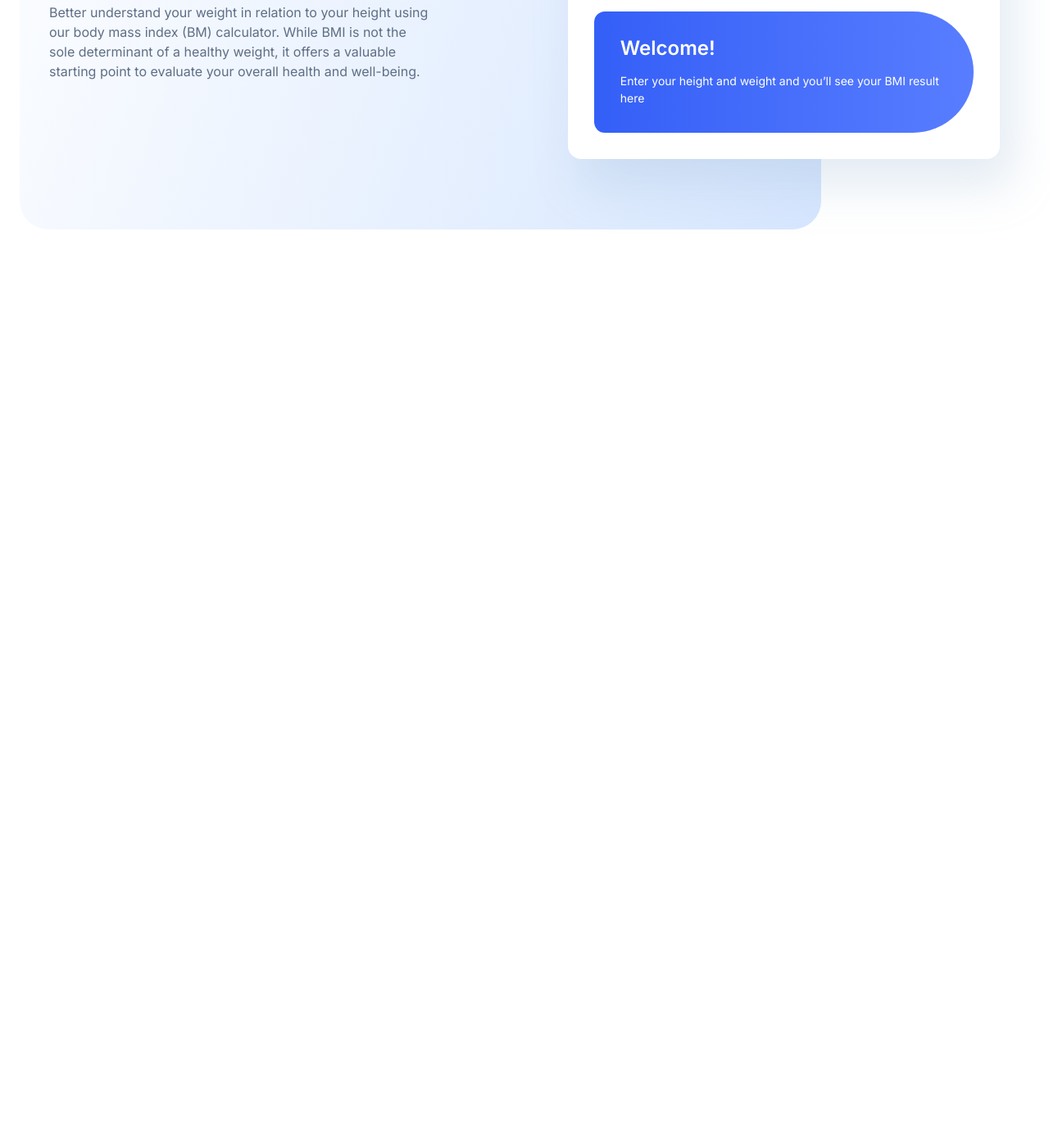
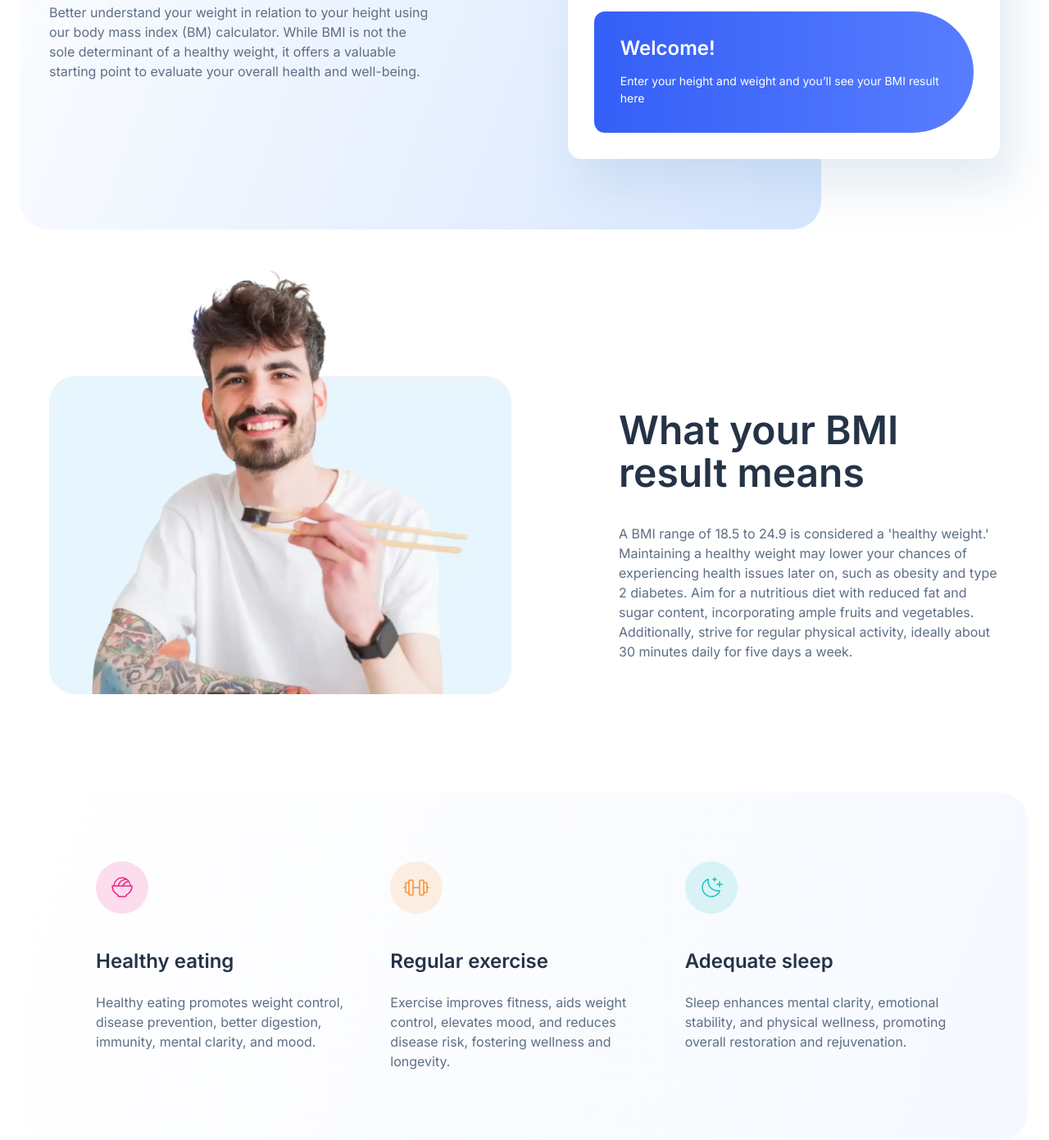
Before and after one commit to Moorroww/FrontEndMentor_bmi-calculator, a website: page index.html in a window 1280 px wide. Shown: the part 457-1848 px from the top of the page at 82% size. Before the commit the page ends 800 px from the top, so only its background shows below. Drawn offline with Linux system fonts and the light colour scheme.

Commit message:
about bmi and tips sections
Added 2 new sections, one more to go :)

```diff
--- a/index.html
+++ b/index.html
@@ -132,5 +132,56 @@
         </div>
       </div>
     </section>
+
+    <section id="about-bmi">
+      <img src="./assets/image-man-eating.webp" alt="eating man" />
+      <div>
+        <h2>What your BMI result means</h2>
+        <p>
+          A BMI range of 18.5 to 24.9 is considered a 'healthy weight.'
+          Maintaining a healthy weight may lower your chances of experiencing
+          health issues later on, such as obesity and type 2 diabetes. Aim for a
+          nutritious diet with reduced fat and sugar content, incorporating
+          ample fruits and vegetables. Additionally, strive for regular physical
+          activity, ideally about 30 minutes daily for five days a week.
+        </p>
+      </div>
+    </section>
+
+    <section id="tips">
+      <div id="tips-bg-rectangle"></div>
+      <div id="tip-tiles-container">
+        <div class="tip-tiles">
+          <img src="./assets/icon-eating.svg" alt="food icon" />
+          <div>
+            <span>Healthy eating</span>
+            <p>
+              Healthy eating promotes weight control, disease prevention, better
+              digestion, immunity, mental clarity, and mood.
+            </p>
+          </div>
+        </div>
+        <div class="tip-tiles">
+          <img src="./assets/icon-exercise.svg" alt="phisical exercise icon" />
+          <div>
+            <span>Regular exercise</span>
+            <p>
+              Exercise improves fitness, aids weight control, elevates mood, and
+              reduces disease risk, fostering wellness and longevity.
+            </p>
+          </div>
+        </div>
+        <div class="tip-tiles">
+          <img src="./assets/icon-sleep.svg" alt="sleep icon" />
+          <div>
+            <span>Adequate sleep</span>
+            <p>
+              Sleep enhances mental clarity, emotional stability, and physical
+              wellness, promoting overall restoration and rejuvenation.
+            </p>
+          </div>
+        </div>
+      </div>
+    </section>
   </body>
 </html>
--- a/styles/globals/_mainStyles.scss
+++ b/styles/globals/_mainStyles.scss
@@ -16,15 +16,18 @@ body {
   max-width: 1440rem;
   margin: 0 auto;
   margin-top: 7.5rem;
-  display: grid;
-  grid-template-rows: auto;
-  justify-content: center;
+  // display: grid;
+  // grid-template-rows: auto;
+  // justify-content: center;
+  display: flex;
+  flex-direction: column;
+  align-items: center;
   row-gap: 12rem;
   font-size: 1.6rem;
 }
 
 section {
-  max-width: 116rem;
+  // max-width: 116rem;
 }
 
 .headingXL {
--- /dev/null
+++ b/styles/sections/_aboutBMI.scss
@@ -0,0 +1,52 @@
+@use "../globals/mainStyles";
+
+#about-bmi {
+  max-width: 116rem;
+  display: grid;
+  grid-template-columns: 1fr 1fr;
+  align-items: center;
+  column-gap: 13.1rem;
+
+  img {
+    max-width: 56.4rem;
+  }
+
+  div {
+    place-self: end;
+    margin-bottom: 4rem;
+    display: flex;
+    flex-direction: column;
+    row-gap: 3.5rem;
+  }
+
+  h2 {
+    @extend .headingL;
+  }
+}
+
+@media screen and (width < 1200px) {
+  #about-bmi {
+    position: relative;
+    left: -11.6rem;
+  }
+}
+
+@media screen and (width < 990px) {
+  #about-bmi {
+    position: static;
+    grid-template-columns: 1fr;
+    place-items: center;
+    row-gap: 4.8rem;
+
+    img {
+      width: 100%;
+    }
+
+    div {
+      margin-bottom: 0;
+      //   padding: 0 2.4rem;
+      max-width: 85%;
+      justify-self: center;
+    }
+  }
+}
--- a/styles/sections/_heroSection.scss
+++ b/styles/sections/_heroSection.scss
@@ -4,6 +4,7 @@
   position: absolute;
   top: 0;
   left: 2.4rem;
+  // left: 2%;
   width: 97.8rem;
   height: 73.7rem;
   background: linear-gradient(
@@ -208,6 +209,8 @@ label[for="imperial-calac-system-radio-field"] {
     width: 100vw;
   }
   #hero {
+    width: 100%;
+    max-width: 68.6rem;
     grid-template-areas:
       "logo"
       "intro "
@@ -220,9 +223,13 @@ label[for="imperial-calac-system-radio-field"] {
   #logo {
     justify-self: center;
   }
+  #calculator {
+    width: 100%;
+    place-self: center;
+  }
 }
 
-@media screen and (width < 590px) {
+@media screen and (width < 720px) {
   #introduction {
     width: 90%;
   }
--- a/styles/sections/_index.scss
+++ b/styles/sections/_index.scss
@@ -1 +1,3 @@
 @forward "heroSection";
+@forward "aboutBMI";
+@forward "tips";
--- /dev/null
+++ b/styles/sections/_tips.scss
@@ -0,0 +1,87 @@
+@use "../globals/mainStyles";
+
+#tips {
+  width: 100%;
+  display: grid;
+  place-items: center;
+  position: relative;
+  padding: 8.4rem 11.7rem;
+}
+
+#tip-tiles-container {
+  max-width: 116rem;
+  display: grid;
+  grid-template-columns: repeat(3, 1fr);
+  column-gap: 3.2rem;
+}
+
+#tips-bg-rectangle {
+  position: absolute;
+  place-self: center;
+  width: 96%;
+  max-width: 139.2rem;
+  height: 100%;
+  background-image: linear-gradient(
+    290.1deg,
+    #d6e6fe 0%,
+    rgba(214, 252, 254, 0) 100%
+  );
+  //   background-color: rebeccapurple;
+  opacity: 0.25;
+  border-radius: 3.5rem;
+  z-index: -10;
+}
+
+.tip-tiles {
+  display: flex;
+  flex-direction: column;
+  row-gap: 4.5rem;
+
+  img {
+    width: 6.4rem;
+  }
+  div {
+    display: grid;
+    row-gap: 2.4rem;
+  }
+  span {
+    @extend .headingM;
+  }
+}
+
+@media screen and (width < 1200px) {
+  #tips-bg-rectangle {
+    width: 100%;
+    border-radius: 0;
+  }
+  #tip-tiles-container {
+    max-width: 68.6rem;
+    display: grid;
+    grid-template-columns: 1fr;
+    column-gap: 0;
+    row-gap: 4rem;
+  }
+  .tip-tiles {
+    display: flex;
+    flex-direction: row;
+    column-gap: 4rem;
+  }
+}
+
+@media screen and (width < 800px) {
+  #tips {
+    padding: 5.6rem 2.8rem;
+  }
+  #tip-tiles-container {
+    max-width: 68.6rem;
+    display: grid;
+    grid-template-columns: 1fr;
+    column-gap: 0;
+    row-gap: 4rem;
+  }
+  .tip-tiles {
+    display: flex;
+    flex-direction: column;
+    row-gap: 3.2rem;
+  }
+}
```
Also changed, not shown: dist/style.css, 1 other file.
